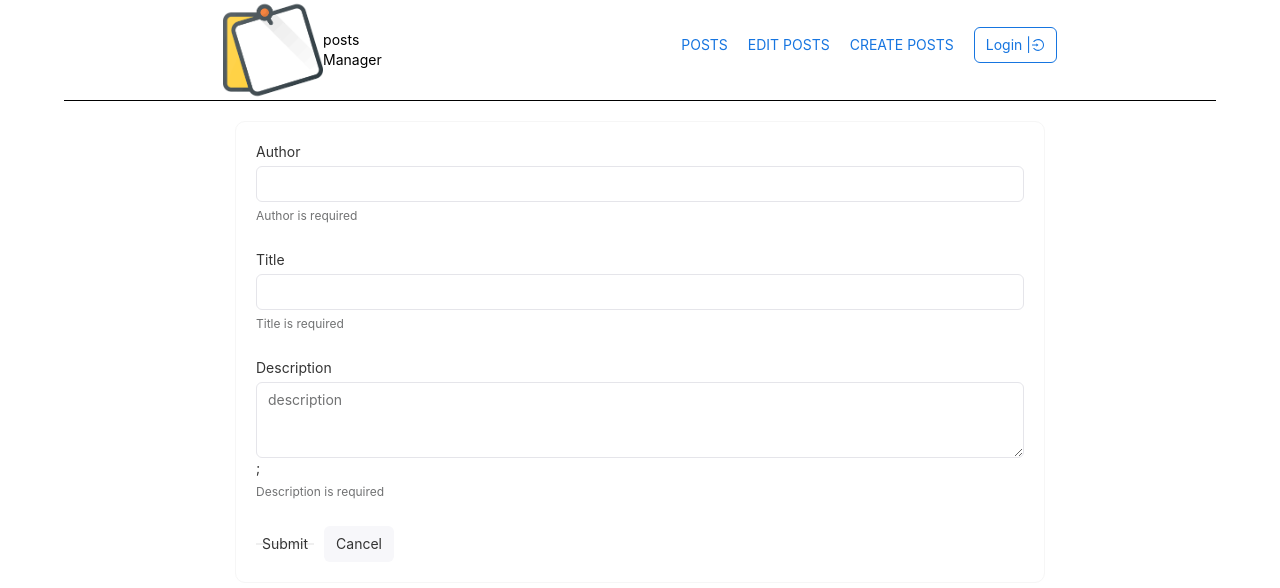
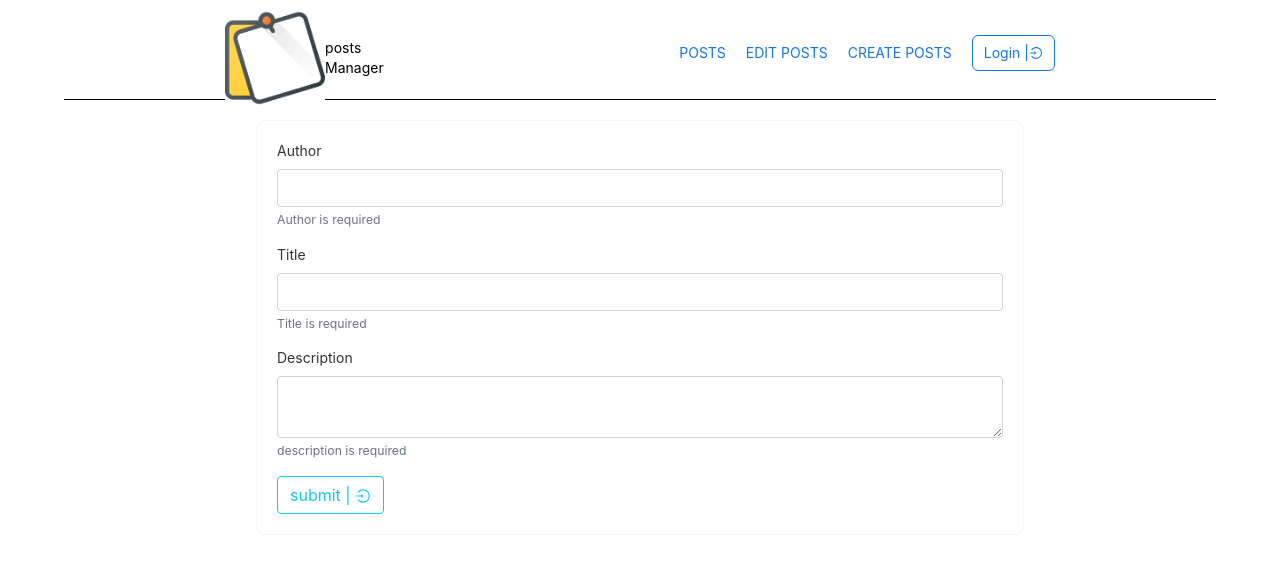
Before and after one commit to alfygitau/notes, a React (Create React App) app: page /createposts in a window 1280 px wide. Shown: the top 588 px of the page. Built offline with nearby package versions, Linux system fonts and the light colour scheme.

Commit message:
second commit

```diff
--- a/db.json
+++ b/db.json
@@ -1,6 +1,5 @@
 {
-    "posts":
-[
+  "posts": [
     {
       "author": "trippier",
       "id": 1,
@@ -120,6 +119,18 @@
       "id": 20,
       "title": "to take up pains to provident",
       "description": "that we may follow what we deem to be able to love something similar, but it also loves or shuns the exercise of the obligations of the neo-truth"
+    },
+    {
+      "author": "user@example.com",
+      "title": "user@example.com",
+      "description": "vccvcv",
+      "id": 21
+    },
+    {
+      "author": "user@example.com",
+      "title": "gitau.bd@gmail.com",
+      "description": "jhdSJKHdsFHdjshFhsj",
+      "id": 22
     }
-]
+  ]
 }
--- a/package.json
+++ b/package.json
@@ -7,6 +7,7 @@
     "@testing-library/react": "^12.1.3",
     "@testing-library/user-event": "^13.5.0",
     "axios": "^0.26.0",
+    "bootstrap": "^5.1.3",
     "react": "^17.0.2",
     "react-dom": "^17.0.2",
     "react-icons": "^4.3.1",
--- a/public/index.html
+++ b/public/index.html
@@ -11,6 +11,12 @@
     />
     <link rel="apple-touch-icon" href="%PUBLIC_URL%/logo192.png" />
     <link rel="manifest" href="%PUBLIC_URL%/manifest.json" />
+    <link
+      href="https://cdn.jsdelivr.net/npm/bootstrap@5.1.3/dist/css/bootstrap.min.css"
+      rel="stylesheet"
+      integrity="sha384-1BmE4kWBq78iYhFldvKuhfTAU6auU8tT94WrHftjDbrCEXSU1oBoqyl2QvZ6jIW3"
+      crossorigin="anonymous"
+    />
     <title>React App</title>
   </head>
   <body>
--- a/src/pages/createposts/createPost.jsx
+++ b/src/pages/createposts/createPost.jsx
@@ -1,8 +1,7 @@
 import axios from "axios";
 import React, { useState } from "react";
-import { Form, Input } from "rsuite";
-import { Button, ButtonToolbar } from "rsuite";
 import "./createPost.css";
+import { AiOutlineLogin } from "react-icons/ai";
 
 const CreatePost = () => {
   const [author, setAuthor] = useState("");
@@ -11,7 +10,8 @@ const CreatePost = () => {
 
   console.log(author, title, description);
 
-  const handleSubmit = async (author, title, description) => {
+  const handleSubmit = async (e) => {
+      e.preventDefault();
     await axios
       .post("http://localhost:8000/posts", {
         author,
@@ -25,43 +25,59 @@ const CreatePost = () => {
 
   return (
     <div className="create-container">
-      <Form fluid onSubmit={handleSubmit}>
-        <Form.Group controlId="name">
-          <Form.ControlLabel>Author</Form.ControlLabel>
-          <Form.Control
-            name="name"
+      <form onSubmit={handleSubmit}>
+        <div className="mb-3">
+          <label htmlFor="exampleInputEmail1" className="form-label">
+            Author
+          </label>
+          <input
+            type="text"
+            className="form-control"
+            id="exampleInputEmail1"
+            aria-describedby="emailHelp"
             value={author}
-            onChange={(value) => setAuthor(value)}
+            onChange={(e) => setAuthor(e.target.value)}
           />
-          <Form.HelpText>Author is required</Form.HelpText>
-        </Form.Group>
-        <Form.Group controlId="name">
-          <Form.ControlLabel>Title</Form.ControlLabel>
-          <Form.Control
-            name="name"
+          <div id="emailHelp" className="form-text">
+            Author is required
+          </div>
+        </div>
+        <div className="mb-3">
+          <label htmlFor="exampleInputEmail1" className="form-label">
+            Title
+          </label>
+          <input
+            type="text"
+            className="form-control"
+            id="exampleInputEmail1"
+            aria-describedby="emailHelp"
             value={title}
-            onChange={(value) => setTitle(value)}
+            onChange={(e) => setTitle(e.target.value)}
           />
-          <Form.HelpText>Title is required</Form.HelpText>
-        </Form.Group>
-        <Form.Group controlId="textarea">
-          <Form.ControlLabel>Description</Form.ControlLabel>
-          <Input
-            as="textarea"
-            rows={3}
-            placeholder="description"
+          <div id="emailHelp" className="form-text">
+            Title is required
+          </div>
+        </div>
+        <div className="mb-3">
+          <label htmlFor="exampleInputEmail1" className="form-label">
+            Description
+          </label>
+          <textarea
+            type="text"
+            className="form-control"
+            id="exampleInputEmail1"
+            aria-describedby="emailHelp"
             value={description}
-            onChange={(value) => setDescription(value)}
+            onChange={(e) => setDescription(e.target.value)}
           />
-          ;<Form.HelpText>Description is required</Form.HelpText>
-        </Form.Group>
-        <Form.Group>
-          <ButtonToolbar>
-            <button appearance="primary" type="submit">Submit</button>
-            <Button appearance="default">Cancel</Button>
-          </ButtonToolbar>
-        </Form.Group>
-      </Form>
+          <div id="emailHelp" className="form-text">
+            description is required
+          </div>
+        </div>
+        <button type="submit" className="btn btn-outline-info">
+          submit | <AiOutlineLogin />
+        </button>
+      </form>
     </div>
   );
 };
```
Also changed, not shown: 1 other file (tests, documents, lock files or other folders).
